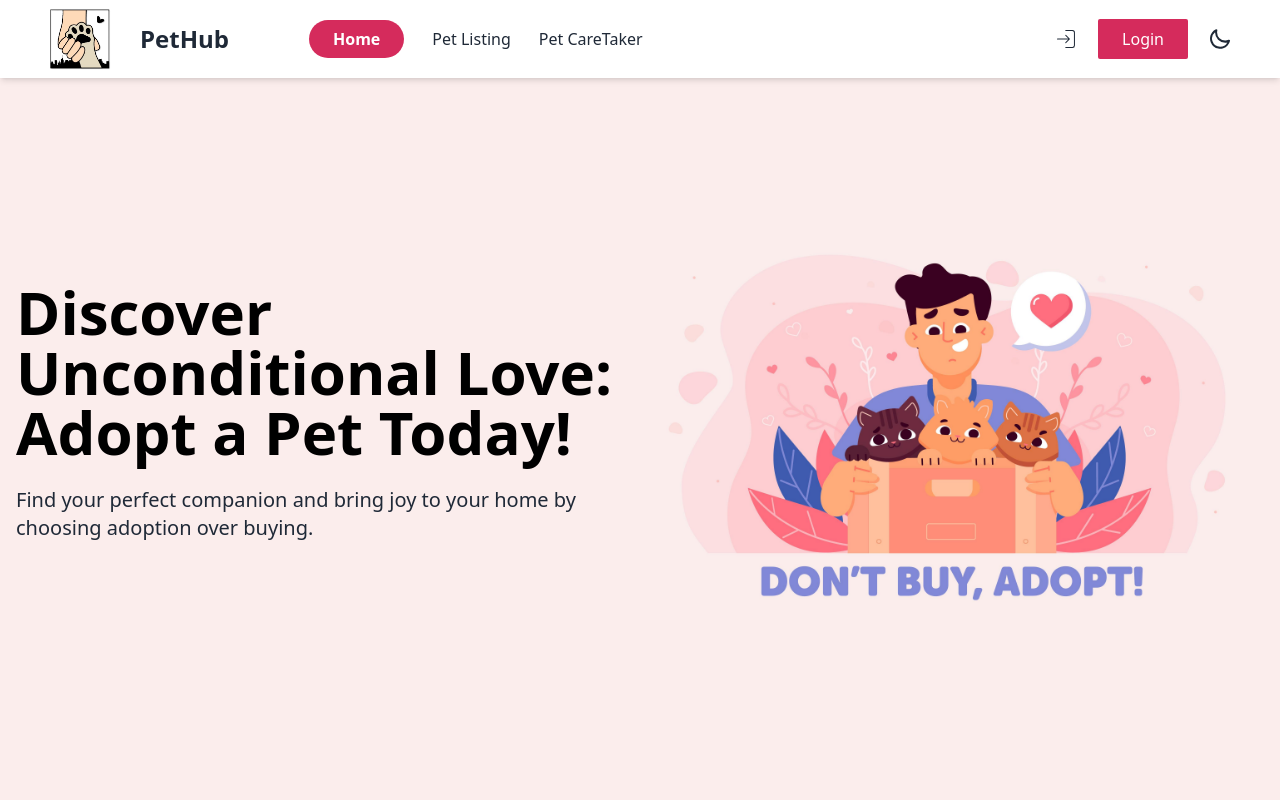
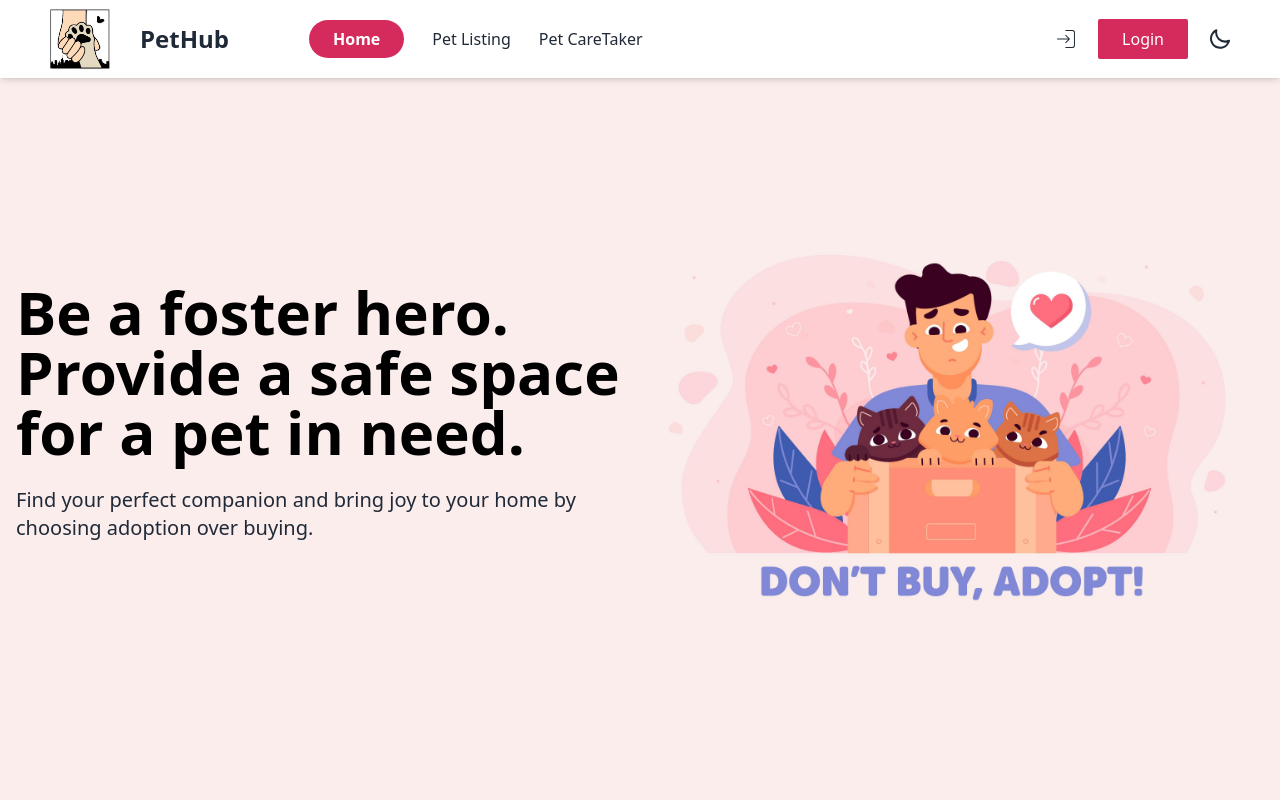
Before and after one commit to Pratik-Dungano/PETHUB, a React (Vite) app in the folder Pet-Adoption-Platform-main/: page / in a window 1280 px wide. Shown: the top 800 px of the page. Built offline with nearby package versions, Linux system fonts and the light colour scheme; no server answers.

Commit message:
kuch to hora

```diff
--- a/Pet-Adoption-Platform-main/src/pages/home/homeComponents/banner/Banner.jsx
+++ b/Pet-Adoption-Platform-main/src/pages/home/homeComponents/banner/Banner.jsx
@@ -34,7 +34,8 @@ const Banner = () => {
   <div className="hero-content flex-col lg:flex-row-reverse">
     <img src={ban2} className="w-6/12 rounded-lg " />
     <div>
-      <h1 className="text-xl lg:text-6xl font-bold text-black"><span className='text-[#ff0000]'></span> Embrace Compassion: Rescue a Pet, Change a Life!</h1>
+      <h1 className="text-xl lg:text-6xl font-bold text-black"><span className='text-[#ff0000]'></span> Every pet deserves a loving home. Be that home.
+      !</h1>
       <p className="py-6 text-sm lg:text-xl">Make a difference in the world by opening your heart and home to a shelter animal. </p>
       {/* <button className="btn btn-primary">Get Started</button> */}
     </div>
@@ -48,7 +49,7 @@ const Banner = () => {
   <div className="hero-content flex-col lg:flex-row-reverse">
     <img src={ban3} className="w-6/12 rounded-lg " />
     <div>
-      <h1 className="text-xl lg:text-6xl font-bold text-black"><span className='text-[#ff0000]'></span> Discover Unconditional Love: Adopt a Pet Today! </h1>
+      <h1 className="text-xl lg:text-6xl font-bold text-black"><span className='text-[#ff0000]'></span> Be a foster hero. Provide a safe space for a pet in need.      </h1>
       <p className="py-6 text-sm lg:text-xl">Find your perfect companion and bring joy to your home by choosing adoption over buying. </p>
       {/* <button className="btn btn-primary">Get Started</button> */}
     </div>
```
